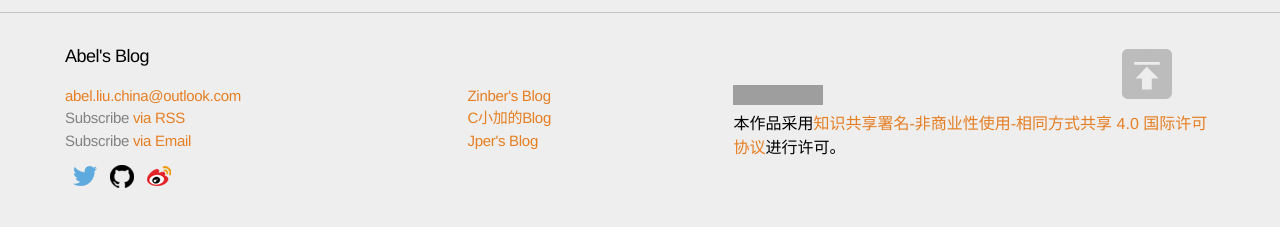
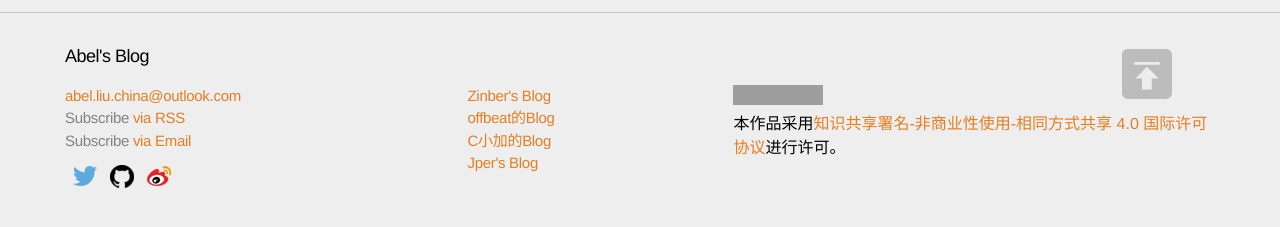
Before and after one commit to Abel-Liu/Abel-Liu.github.io, a Jekyll site: the page built from index.html, in a window 1280 px wide and 900 px high, scrolled down 1521 px. Shown: the part 658-885 px from the top of the window. Built offline with Jekyll 4.4.1, drawn with Linux system fonts in a browser that asks for light colours; nearby versions of some CDN libraries; the list of posts is cut into pages by our own code; comment, search, counter and statistics services are not loaded; grey boxes are pictures that could not be loaded.

Commit message:
add friend link

```diff
--- a/_includes/footer.html
+++ b/_includes/footer.html
@@ -59,6 +59,11 @@ document.write(unescape("%3Cscript src='" + _bdhmProtocol + "hm.baidu.com/h.js%3
             <span class="username">Zinber's Blog</span>
           </a>
         </li>
+        <li>
+          <a href="http://blog.csdn.net/offbeatmine" target="blank">
+            <span class="username">offbeat的Blog</span>
+          </a>
+        </li>
 		<li>
           <a href="http://www.cppblog.com/cxiaojia" target="blank">
             <span class="username">C小加的Blog</span>
```
